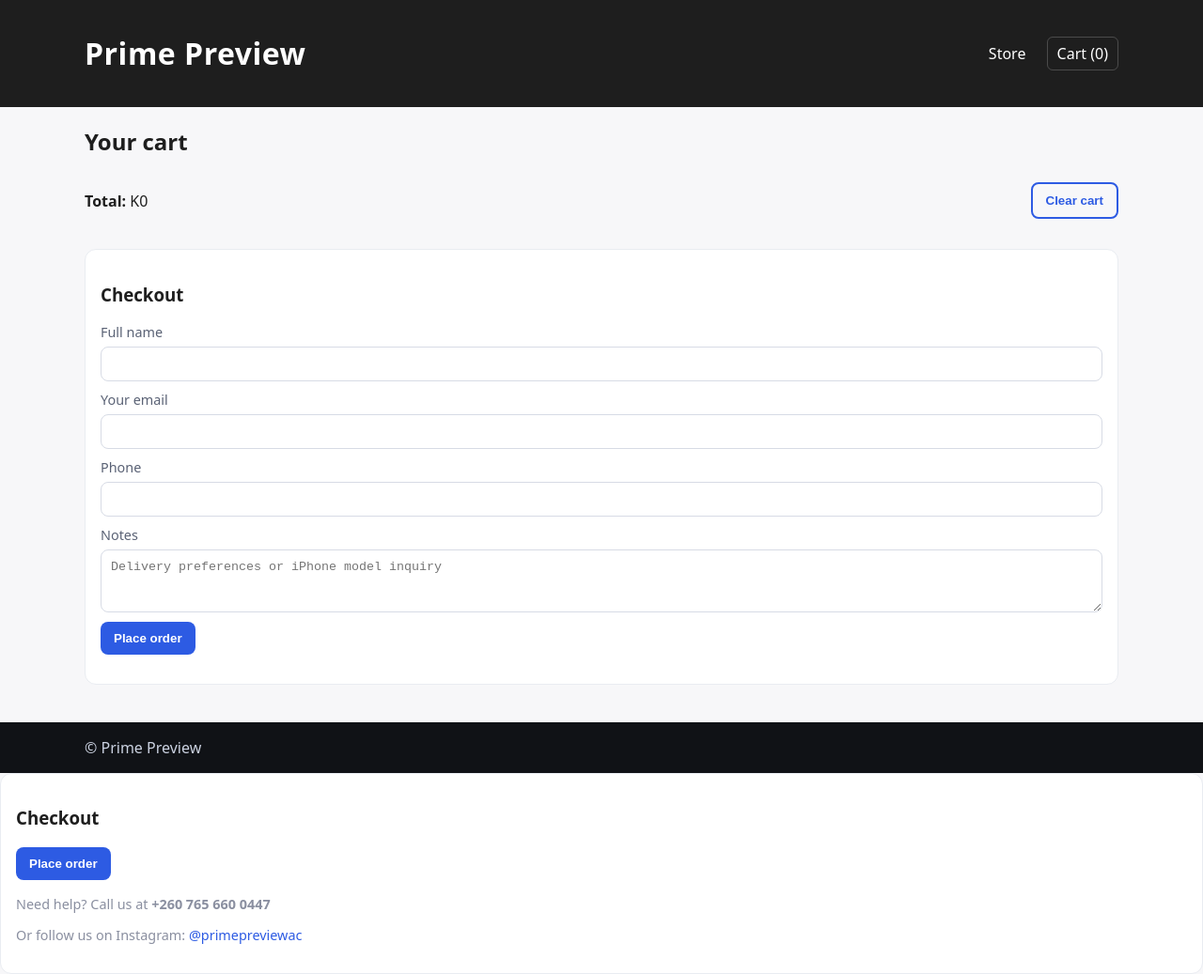
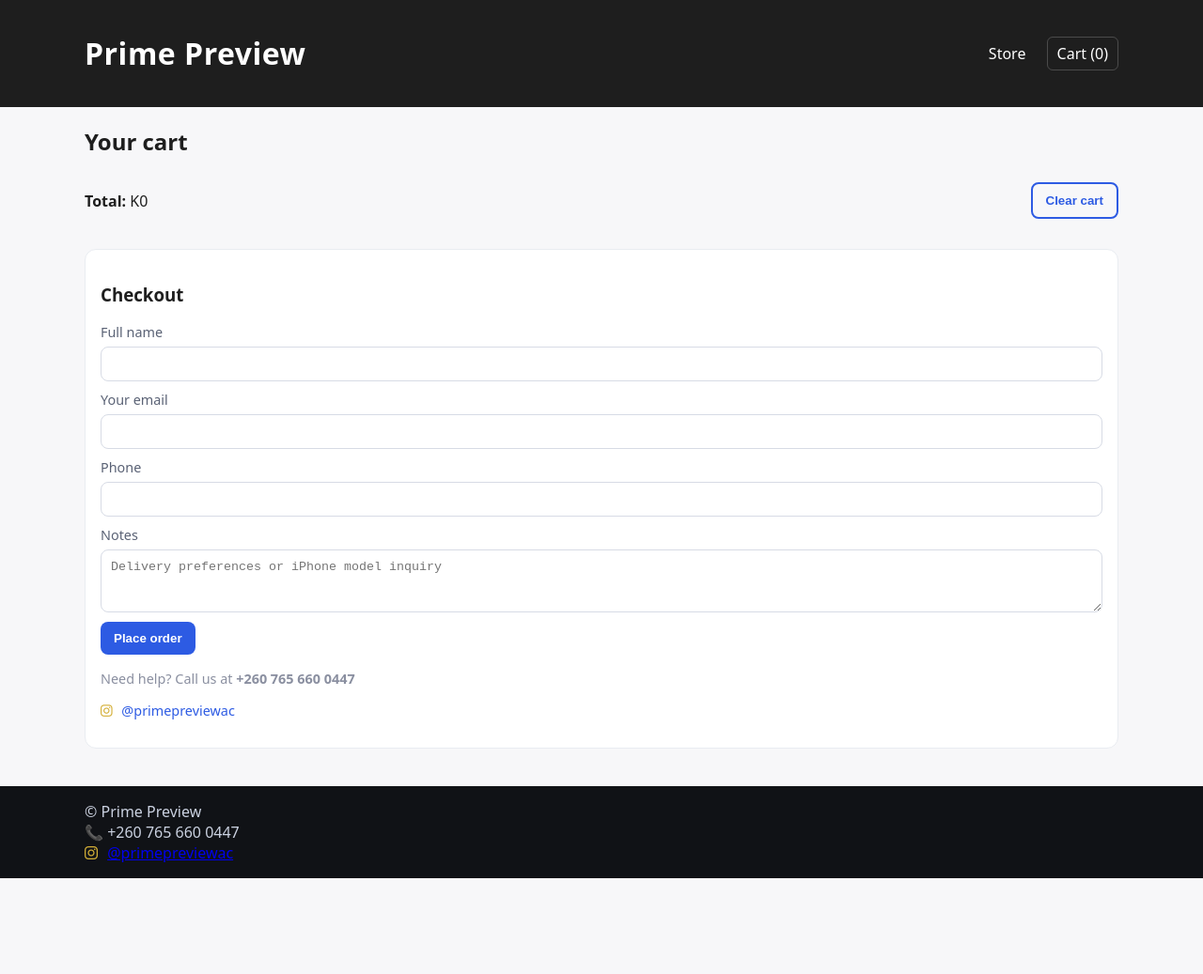
Before and after one commit to ichandacc-creater/Primepreview-website, a plain HTML site: page cart.html in a window 1280 px wide. Shown: the whole page at 94% size. After the commit the page ends 935 px from the top, so only its background shows below. Drawn offline with Linux system fonts and the light colour scheme.

Commit message:
Add Instagram link and contact info to cart page

```diff
--- a/cart.html
+++ b/cart.html
@@ -5,6 +5,8 @@
   <meta name="viewport" content="width=device-width, initial-scale=1" />
   <title>Prime Preview — Cart</title>
   <link rel="stylesheet" href="styles.css" />
+  <!-- Font Awesome for Instagram icon -->
+  <link rel="stylesheet" href="https://cdnjs.cloudflare.com/ajax/libs/font-awesome/6.5.0/css/all.min.css" />
 </head>
 <body>
   <header class="header">
@@ -50,12 +52,25 @@
         <button type="submit" class="btn">Place order</button>
         <p id="status" class="status"></p>
       </form>
+
+      <div class="contact-info">
+        <p>Need help? Call us at <strong>+260 765 660 0447</strong></p>
+        <p>
+          <i class="fab fa-instagram" style="color:#D4AF37; margin-right:6px;"></i>
+          <a href="https://instagram.com/primepreviewac" target="_blank">@primepreviewac</a>
+        </p>
+      </div>
     </section>
   </main>
 
   <footer class="footer">
     <div class="container">
       <p>© Prime Preview</p>
+      <p>📞 +260 765 660 0447</p>
+      <p>
+        <i class="fab fa-instagram" style="color:#D4AF37; margin-right:6px;"></i>
+        <a href="https://instagram.com/primepreviewac" target="_blank">@primepreviewac</a>
+      </p>
     </div>
   </footer>
 
@@ -70,18 +85,3 @@
   <script src="app.js"></script>
 </body>
 </html>
-<section class="checkout">
-  <h3>Checkout</h3>
-  <form id="checkout-form">
-    <!-- existing fields -->
-    <button type="submit" class="btn">Place order</button>
-    <p id="status" class="status"></p>
-  </form>
-
-  <div class="contact-info">
-    <p>Need help? Call us at <strong>+260 765 660 0447</strong></p>
-    <p>Or follow us on Instagram:
-      <a href="https://instagram.com/primepreviewac" target="_blank">@primepreviewac</a>
-    </p>
-  </div>
-</section>
```
